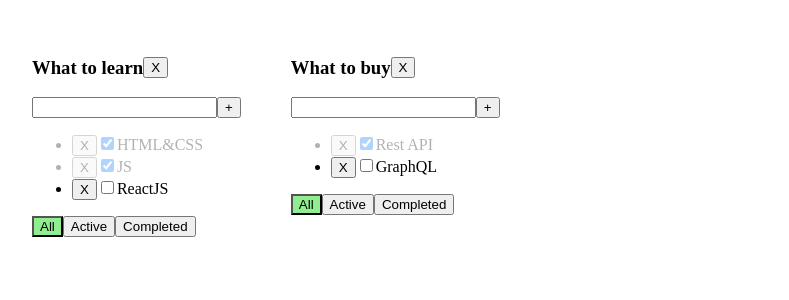
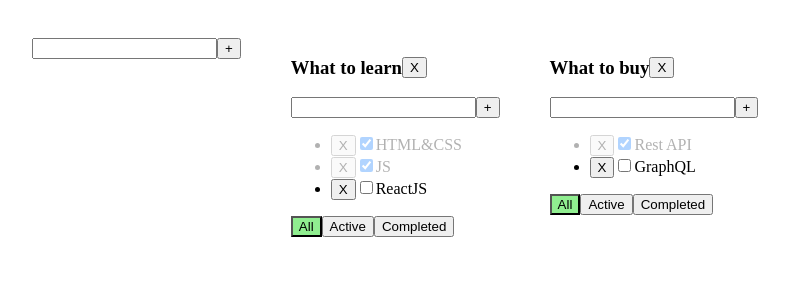
Before and after one commit to Evgeny001/taskManager, a React (Vite) app: page / in a window 1280 px wide. Shown: the top 300 px of the page, without its empty margins (6-795 px from the left). Built offline with nearby package versions, Linux system fonts and the light colour scheme.

Commit message:
add CreateItemForm adn createTodolist, refactor TodolistItem

```diff
--- a/src/App.tsx
+++ b/src/App.tsx
@@ -2,6 +2,7 @@ import './App.css'
 import { TodolistItem } from './TodolistItem/ui/TodolistItem.tsx'
 import { useState } from 'react'
 import { v1 } from 'uuid'
+import { CreateItemForm } from './CreateItemForm/ui/CreateItemForm.tsx'
 
 export interface Todolist {
   id: string
@@ -62,6 +63,17 @@ export const App = () => {
     setTasks({ ...tasks, [todolistId]: [newTask, ...tasks[todolistId]] })
   }
 
+  const createTodolist = (title: string) => {
+    const id = v1()
+    const newTodolist: Todolist = {
+      id,
+      title,
+      filter: 'all',
+    }
+    setTodolists([newTodolist, ...todolists])
+    setTasks({ ...tasks, [id]: [] })
+  }
+
   const changeTaskStatus = (todolistId: string, taskId: string, isDone: boolean) => {
     setTasks({
       ...tasks,
@@ -73,6 +85,10 @@ export const App = () => {
 
   return (
     <div className="app">
+      <>
+        <CreateItemForm onCreateItem={createTodolist} />
+      </>
+
       {todolists.map(todolist => {
         const todolistTasks = tasks[todolist.id]
         let filteredTasks = todolistTasks
--- /dev/null
+++ b/src/CreateItemForm/ui/CreateItemForm.tsx
@@ -0,0 +1,44 @@
+import { ChangeEvent, type KeyboardEvent, useState } from 'react'
+import { Button } from '../../shared/ui/Button/Button.tsx'
+
+type Props = {
+  onCreateItem: (title: string) => void
+}
+export const CreateItemForm = ({ onCreateItem }: Props) => {
+  const [title, setTitle] = useState('')
+  const [error, setError] = useState<string | null>(null)
+
+  const changeItemTitleHandler = (event: ChangeEvent<HTMLInputElement>) => {
+    setTitle(event.currentTarget.value)
+    setError(null)
+  }
+
+  const createItemHandler = () => {
+    const trimmedTitle = title.trim()
+    if (trimmedTitle !== '') {
+      onCreateItem(trimmedTitle)
+      setTitle('')
+    } else {
+      setError('Title is required')
+    }
+  }
+
+  const createItemOnEnterHandler = (event: KeyboardEvent<HTMLInputElement>) => {
+    if (event.key === 'Enter') {
+      createItemHandler()
+    }
+  }
+
+  return (
+    <div>
+      <input
+        className={error ? 'error' : ''}
+        value={title}
+        onChange={changeItemTitleHandler}
+        onKeyDown={createItemOnEnterHandler}
+      />
+      <Button onClick={createItemHandler}>+</Button>
+      {error && <div className={'error-message'}>{error}</div>}
+    </div>
+  )
+}
--- a/src/TodolistItem/ui/TodolistItem.tsx
+++ b/src/TodolistItem/ui/TodolistItem.tsx
@@ -1,6 +1,7 @@
 import { FilterValues, Task, Todolist } from '../../App.tsx'
 import { Button } from '../../shared/ui/Button/Button.tsx'
-import { ChangeEvent, useState, type KeyboardEvent } from 'react'
+import { ChangeEvent } from 'react'
+import { CreateItemForm } from '../../CreateItemForm/ui/CreateItemForm.tsx'
 
 type Props = {
   todolists: Todolist
@@ -21,36 +22,16 @@ export const TodolistItem = ({
   changeTaskStatus,
   deleteTodolist,
 }: Props) => {
-  const [taskTitle, setTaskTitle] = useState<string>('')
-  const [error, setError] = useState<string | null>(null)
-
-  const changeTaskTitleHandler = (event: ChangeEvent<HTMLInputElement>) => {
-    setTaskTitle(event.currentTarget.value)
-    setError(null)
-  }
-
-  const createTaskHandler = () => {
-    const trimmedTitle = taskTitle.trim()
-    if (trimmedTitle !== '') {
-      createTask(id, trimmedTitle)
-      setTaskTitle('')
-    } else {
-      setError('Title is required')
-    }
-  }
-
-  const createTaskOnEnterHandler = (event: KeyboardEvent<HTMLInputElement>) => {
-    if (event.key === 'Enter') {
-      createTaskHandler()
-    }
-  }
-
   const changeFilterHandler = (filter: FilterValues) => {
     changeFilter(id, filter)
   }
 
   const deleteTodolistHandler = () => {
     deleteTodolist(id)
+  }
+
+  const createTaskHandler = (title: string) => {
+    createTask(id, title)
   }
 
   return (
@@ -60,14 +41,7 @@ export const TodolistItem = ({
         <Button onClick={deleteTodolistHandler}>X</Button>
       </div>
       <div>
-        <input
-          onChange={changeTaskTitleHandler}
-          value={taskTitle}
-          onKeyDown={createTaskOnEnterHandler}
-          className={error ? 'error' : ''}
-        />
-        <button onClick={createTaskHandler}>+</button>
-        {error && <div className={'error-message'}>{error}</div>}
+        <CreateItemForm onCreateItem={createTaskHandler} />
       </div>
       {tasks.length === 0 ? (
         'Тасок нет'
```
